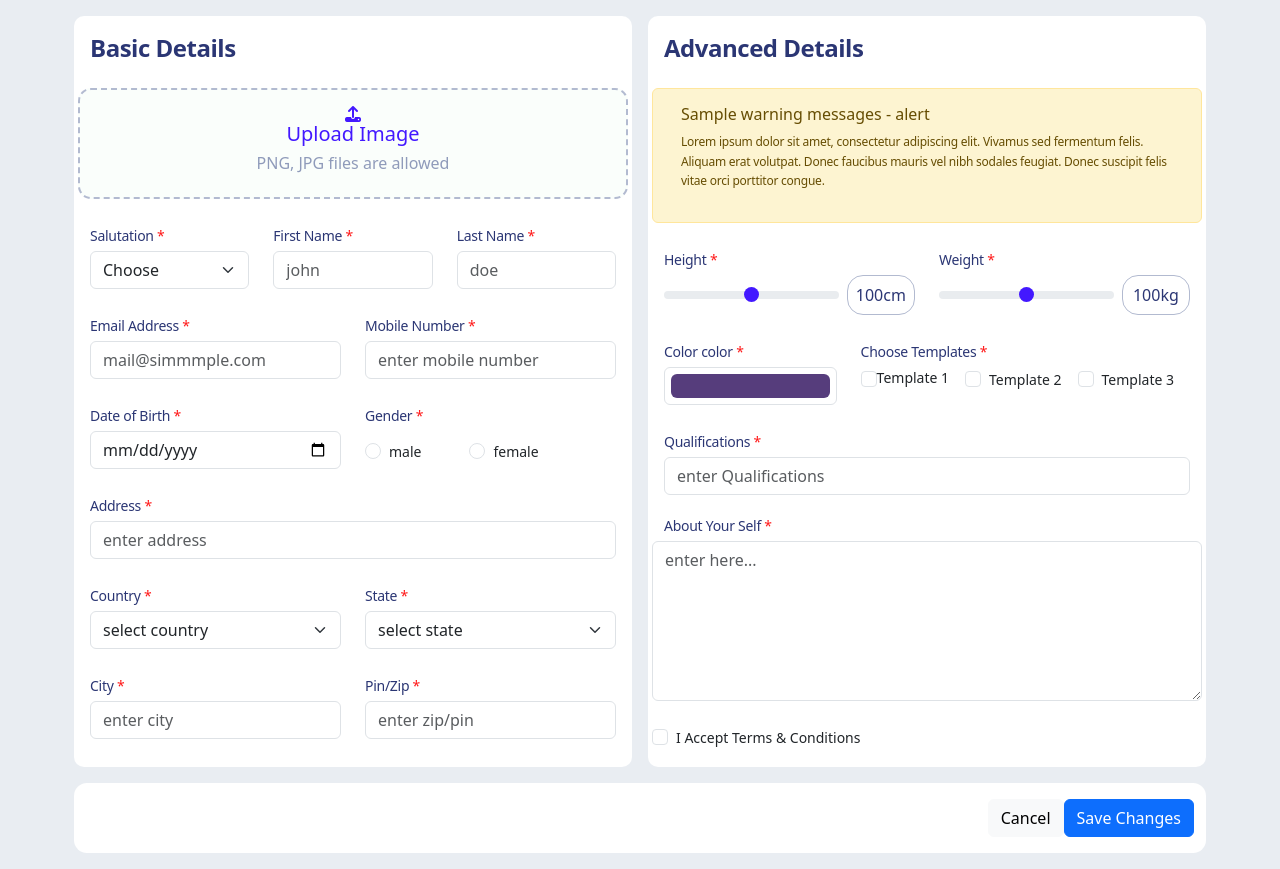
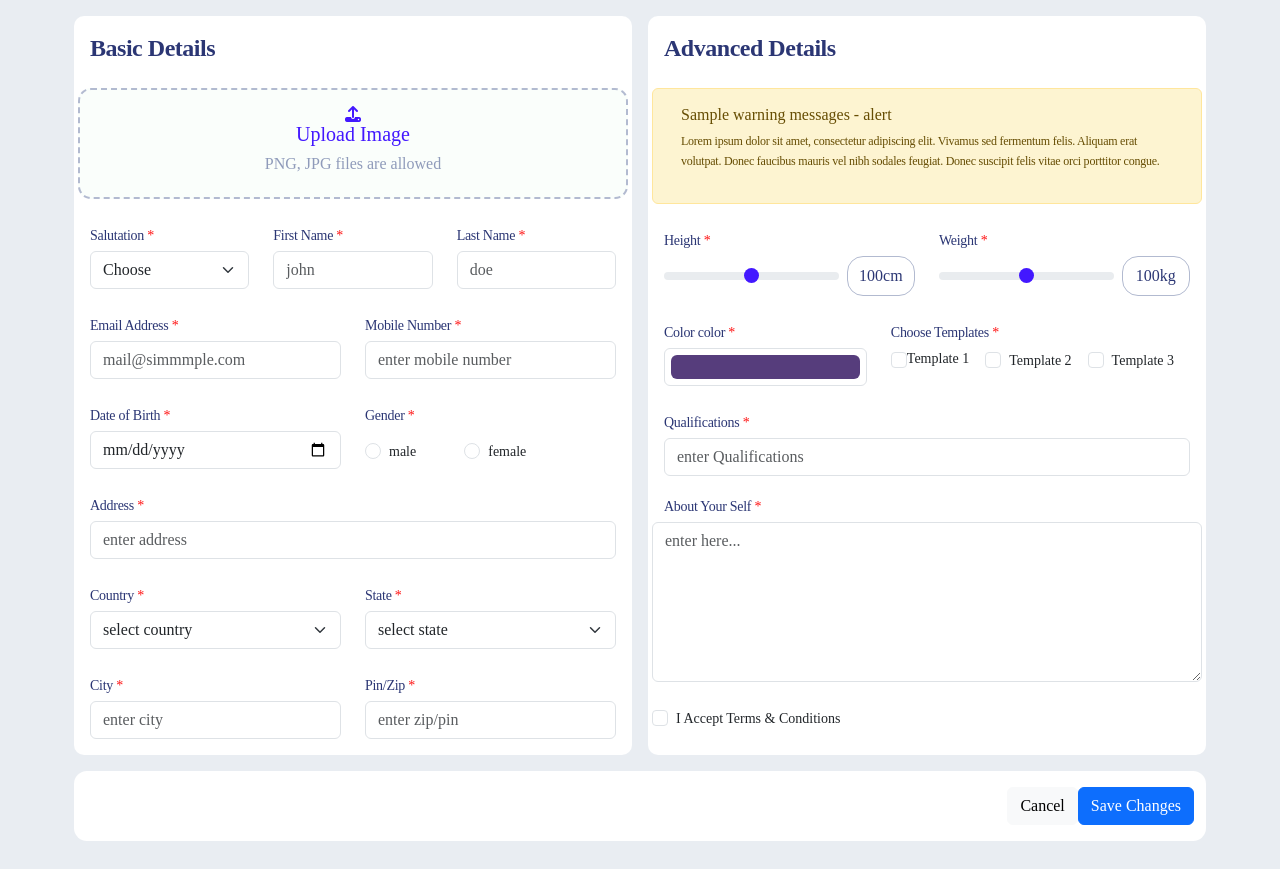
Before and after one commit to abinfpro/bootstrap, a plain HTML site: page index.html in a window 1280 px wide. Drawn offline with nearby package versions, Linux system fonts and the light colour scheme.

Commit message:
bootstrap7

```diff
--- a/style.css
+++ b/style.css
@@ -1,5 +1,6 @@
 * {
   margin: 0px;
+  font-family: DM-sans;
 }
 .upload_img {
   border: dashed;
```
